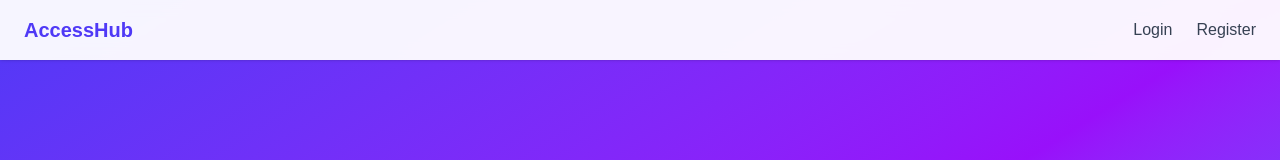
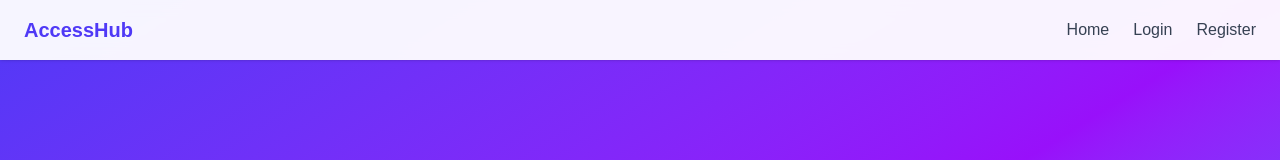
Before and after one commit to SarasiPerera/accesshub, a Next.js app: page / in a window 1280 px wide. Shown: the top 160 px of the page. Built offline with nearby package versions, Linux system fonts and the light colour scheme.

Commit message:
feat: add Home link to navbar

```diff
--- a/src/components/Navbar.tsx
+++ b/src/components/Navbar.tsx
@@ -7,6 +7,9 @@ export default function Navbar() {
         AccessHub
       </Link>
       <div className="flex gap-6">
+        <Link href="/" className="text-gray-700 hover:text-indigo-600 font-medium">
+          Home
+        </Link>
         <Link href="/login" className="text-gray-700 hover:text-indigo-600 font-medium">
           Login
         </Link>
```
